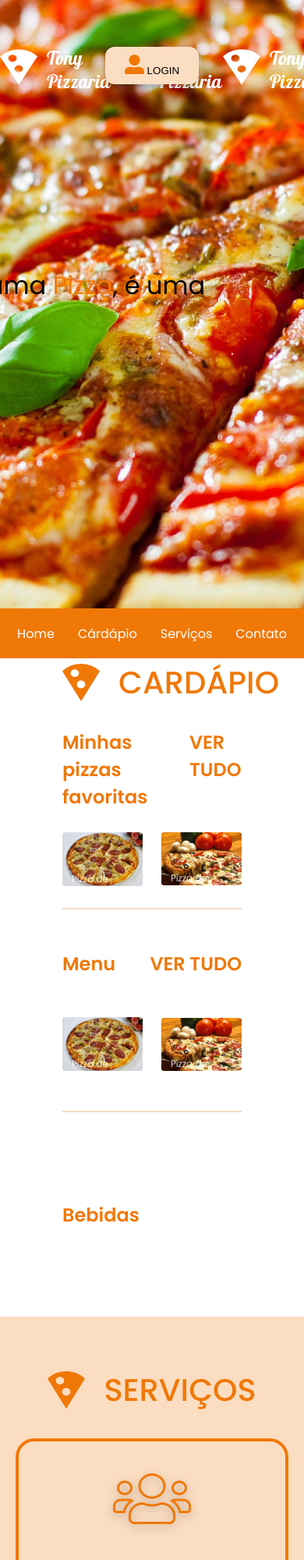
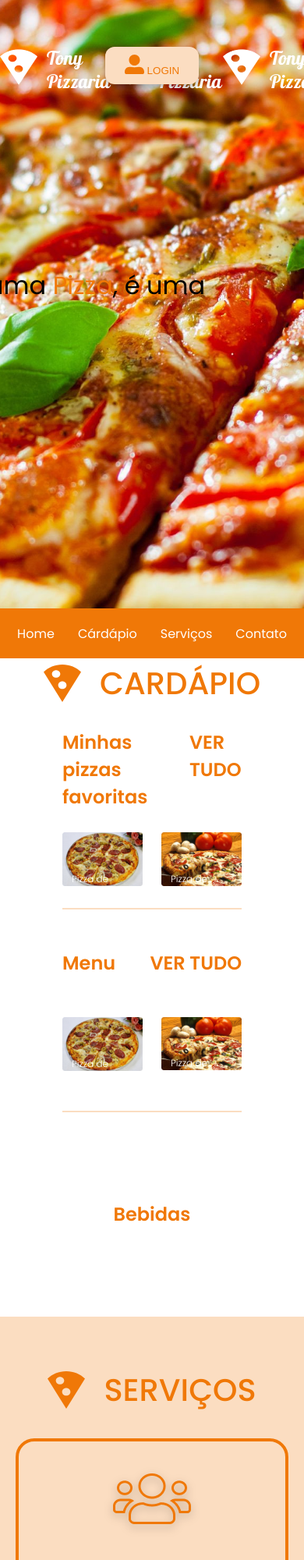
Before and after one commit to carlosedusp05/tony-pizzaria, a plain HTML site: page index.html in a window 390 px wide. Shown: the top 2000 px of the page at 78% size. Drawn offline with Linux system fonts and the light colour scheme.

Commit message:
tony pizzaria falta o celular

```diff
--- a/index.html
+++ b/index.html
@@ -30,7 +30,7 @@
         </menu>
         <button>
             <img src="./img/user-icon.svg" alt="Icone usuário">
-            <span>LOGIN</span>
+            <span class="login">LOGIN</span>
         </button>
     </header>
     <main>
--- a/style.css
+++ b/style.css
@@ -476,6 +476,7 @@ footer{
 
     .hero h2{
         font-size: 32px;
+        align-items: center;
     }
 
     header menu{
@@ -489,8 +490,14 @@ footer{
         gap: 0;
     }
 
+    .login{
+        color: #f07807;
+    }
+
     .cardápio{
         width: 100%;
+        align-items: center;
+        justify-content: center;
     }
 
     .cardapio-item.bebidas :nth-child(2){
```
